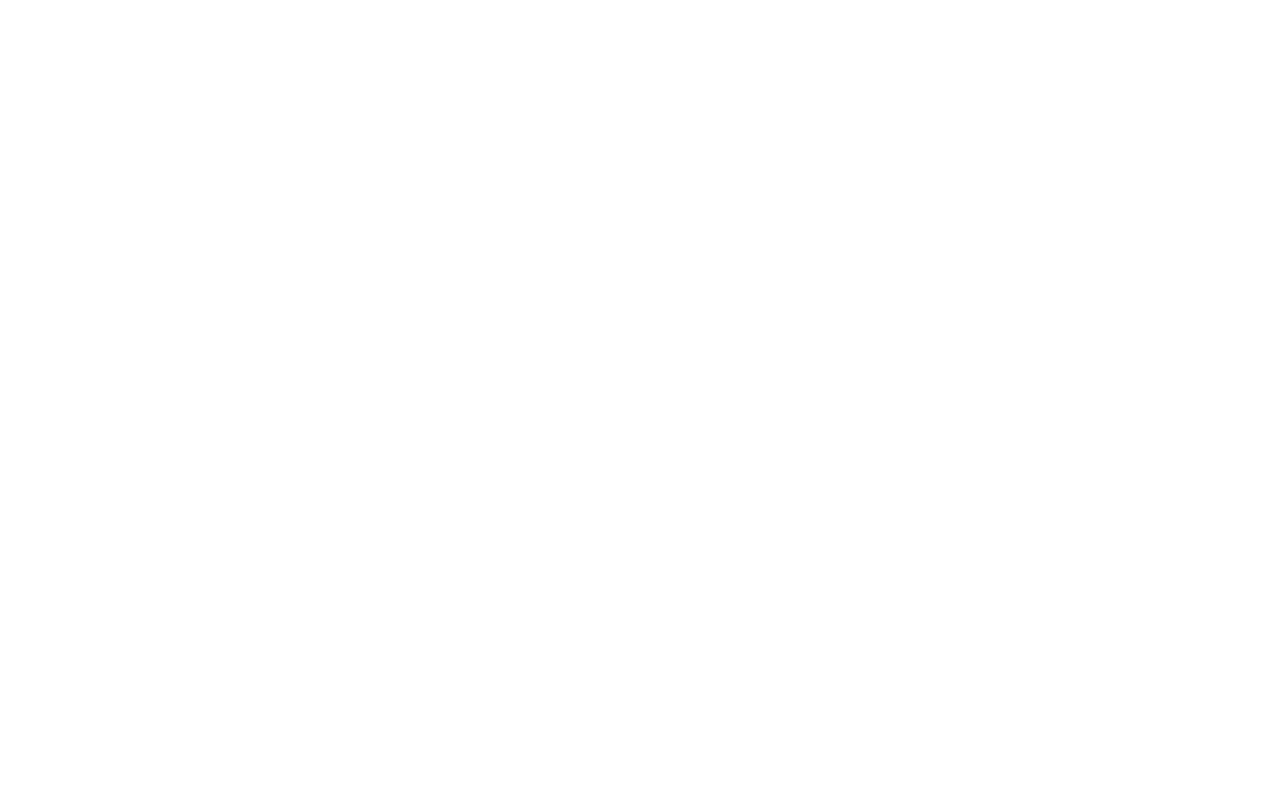
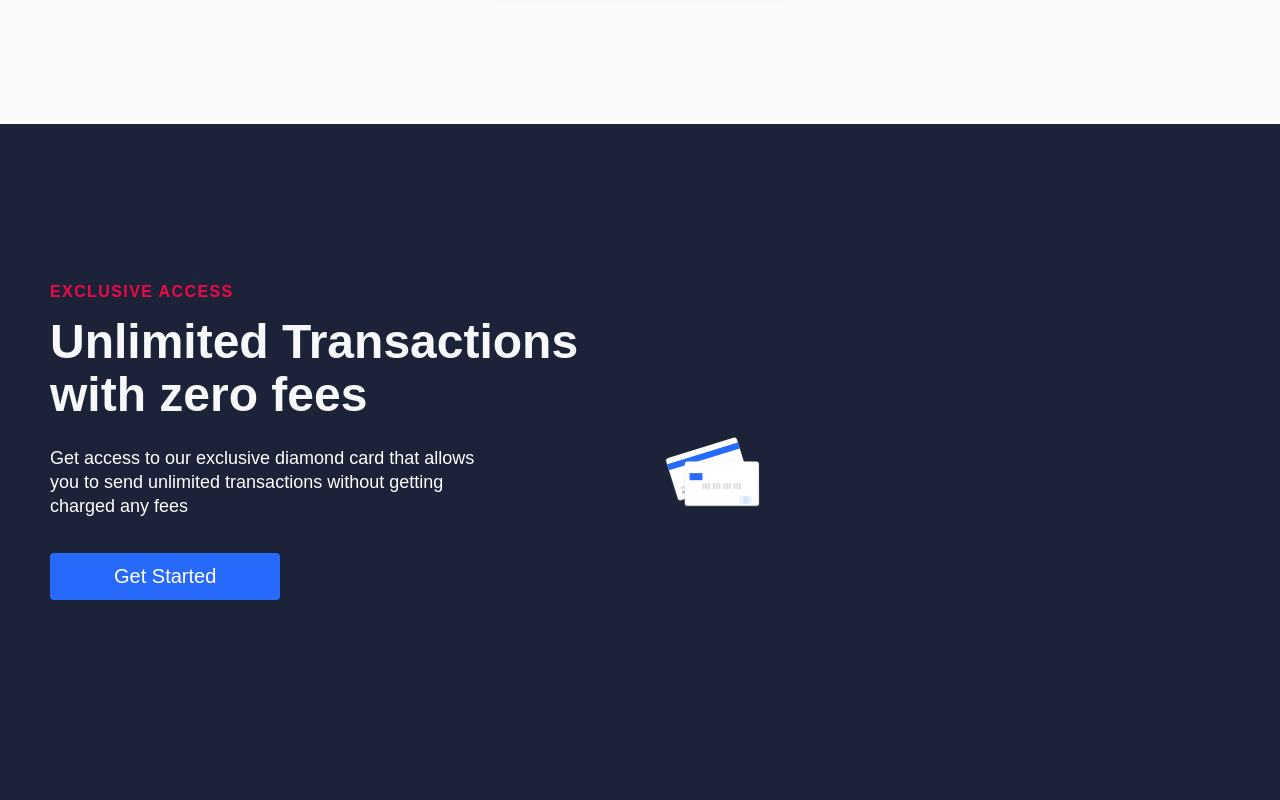
Before and after one commit to gaetanfox/react-business-website, a React (Create React App) app: page /services in a window 1280 px wide. Shown: the part 740-1540 px from the top of the page. Before the commit the page ends 800 px from the top, so only its background shows below. Built offline with nearby package versions, Linux system fonts and the light colour scheme.

Commit message:
Footer and routes

```diff
--- a/src/App.js
+++ b/src/App.js
@@ -3,7 +3,10 @@
 import './App.css'
 import Navbar from './components/Navbar'
 import Home from './components/pages/HomePage/Home'
+import Services from './components/pages/Services/Services'
 import Footer from './components/pages/Footer/Footer'
+import Products from './components/pages/Products/Products'
+import SignUp from './components/pages/SignUp/SignUp'
 
 function App() {
   return (
@@ -11,6 +14,9 @@
       <Navbar />
       <Switch>
         <Route path='/' exact component={Home} />
+        <Route path='/services' component={Services} />
+        <Route path='/products' component={Products} />
+        <Route path='/sign-up' component={SignUp} />
       </Switch>
       <Footer />
     </Router>
--- /dev/null
+++ b/src/components/pages/Products/Data.js
@@ -0,0 +1,55 @@
+export const homeObjOne = {
+  lightBg: false,
+  lightText: true,
+  lightTextDesc: true,
+  topLine: 'Exclusive Access',
+  headline: 'Unlimited Transactions with zero fees',
+  description:
+    'Get access to our exclusive diamond card that allows you to  send unlimited transactions without getting charged any fees',
+  buttonLabel: 'Get Started',
+  imgStart: '',
+  img: 'images/svg-1.svg',
+  alt: 'Credit Card',
+}
+
+export const homeObjTwo = {
+  lightBg: false,
+  lightText: true,
+  lightTextDesc: true,
+  topLine: '100% SECURE',
+  headline: 'Stay protected 24/7 anywhere anytime',
+  description:
+    'We have you covered no matter where you are located. Over 140 locations worldwide to ensure you have access anytime',
+  buttonLabel: 'Learn More',
+  imgStart: '',
+  img: 'images/svg-5.svg',
+  alt: 'Vault',
+}
+
+export const homeObjThree = {
+  lightBg: true,
+  lightText: false,
+  lightTextDesc: false,
+  topLine: 'EASY SETUP',
+  headline: 'Super fast and simple onboarding process',
+  description:
+    "Get everything set up and ready in under 10 minutes. All you need to do is add your information and you're ready to go.",
+  buttonLabel: 'Start Now',
+  imgStart: 'start',
+  img: 'images/svg-7.svg',
+  alt: 'Vault',
+}
+
+export const homeObjFour = {
+  lightBg: false,
+  lightText: true,
+  lightTextDesc: true,
+  topLine: 'DATA ANALYTICS',
+  headline: 'Every transaction is stored on our secure cloud database',
+  description:
+    'Never ever have to worry again about saved reciepts. We store your data, so you can access it anytime.',
+  buttonLabel: 'Sign Up Now',
+  imgStart: 'start',
+  img: 'images/svg-8.svg',
+  alt: 'Vault',
+}
--- /dev/null
+++ b/src/components/pages/Products/Products.js
@@ -0,0 +1,13 @@
+import React from 'react'
+import HeroSection from '../../HeroSection'
+import { homeObjFour } from './Data'
+
+function Products() {
+  return (
+    <>
+      <HeroSection {...homeObjFour} />
+    </>
+  )
+}
+
+export default Products
--- /dev/null
+++ b/src/components/pages/Services/Data.js
@@ -0,0 +1,55 @@
+export const homeObjOne = {
+  lightBg: false,
+  lightText: true,
+  lightTextDesc: true,
+  topLine: 'Exclusive Access',
+  headline: 'Unlimited Transactions with zero fees',
+  description:
+    'Get access to our exclusive diamond card that allows you to  send unlimited transactions without getting charged any fees',
+  buttonLabel: 'Get Started',
+  imgStart: '',
+  img: 'images/svg-1.svg',
+  alt: 'Credit Card',
+}
+
+export const homeObjTwo = {
+  lightBg: false,
+  lightText: true,
+  lightTextDesc: true,
+  topLine: '100% SECURE',
+  headline: 'Stay protected 24/7 anywhere anytime',
+  description:
+    'We have you covered no matter where you are located. Over 140 locations worldwide to ensure you have access anytime',
+  buttonLabel: 'Learn More',
+  imgStart: '',
+  img: 'images/svg-5.svg',
+  alt: 'Vault',
+}
+
+export const homeObjThree = {
+  lightBg: true,
+  lightText: false,
+  lightTextDesc: false,
+  topLine: 'EASY SETUP',
+  headline: 'Super fast and simple onboarding process',
+  description:
+    "Get everything set up and ready in under 10 minutes. All you need to do is add your information and you're ready to go.",
+  buttonLabel: 'Start Now',
+  imgStart: 'start',
+  img: 'images/svg-7.svg',
+  alt: 'Vault',
+}
+
+export const homeObjFour = {
+  lightBg: false,
+  lightText: true,
+  lightTextDesc: true,
+  topLine: 'DATA ANALYTICS',
+  headline: 'Every transaction is stored on our secure cloud database',
+  description:
+    'Never ever have to worry again about saved reciepts. We store your data, so you can access it anytime.',
+  buttonLabel: 'Sign Up Now',
+  imgStart: 'start',
+  img: 'images/svg-8.svg',
+  alt: 'Vault',
+}
--- /dev/null
+++ b/src/components/pages/Services/Services.js
@@ -0,0 +1,15 @@
+import React from 'react'
+import HeroSection from '../../HeroSection'
+import Pricing from '../../Pricing'
+import { homeObjOne } from './Data'
+
+function Services() {
+  return (
+    <>
+      <Pricing />
+      <HeroSection {...homeObjOne} />
+    </>
+  )
+}
+
+export default Services
--- /dev/null
+++ b/src/components/pages/SignUp/Data.js
@@ -0,0 +1,55 @@
+export const homeObjOne = {
+  lightBg: false,
+  lightText: true,
+  lightTextDesc: true,
+  topLine: 'Exclusive Access',
+  headline: 'Unlimited Transactions with zero fees',
+  description:
+    'Get access to our exclusive diamond card that allows you to  send unlimited transactions without getting charged any fees',
+  buttonLabel: 'Get Started',
+  imgStart: '',
+  img: 'images/svg-1.svg',
+  alt: 'Credit Card',
+}
+
+export const homeObjTwo = {
+  lightBg: false,
+  lightText: true,
+  lightTextDesc: true,
+  topLine: '100% SECURE',
+  headline: 'Stay protected 24/7 anywhere anytime',
+  description:
+    'We have you covered no matter where you are located. Over 140 locations worldwide to ensure you have access anytime',
+  buttonLabel: 'Learn More',
+  imgStart: '',
+  img: 'images/svg-5.svg',
+  alt: 'Vault',
+}
+
+export const homeObjThree = {
+  lightBg: true,
+  lightText: false,
+  lightTextDesc: false,
+  topLine: 'EASY SETUP',
+  headline: 'Super fast and simple onboarding process',
+  description:
+    "Get everything set up and ready in under 10 minutes. All you need to do is add your information and you're ready to go.",
+  buttonLabel: 'Start Now',
+  imgStart: 'start',
+  img: 'images/svg-7.svg',
+  alt: 'Vault',
+}
+
+export const homeObjFour = {
+  lightBg: false,
+  lightText: true,
+  lightTextDesc: true,
+  topLine: 'DATA ANALYTICS',
+  headline: 'Every transaction is stored on our secure cloud database',
+  description:
+    'Never ever have to worry again about saved reciepts. We store your data, so you can access it anytime.',
+  buttonLabel: 'Sign Up Now',
+  imgStart: 'start',
+  img: 'images/svg-8.svg',
+  alt: 'Vault',
+}
--- /dev/null
+++ b/src/components/pages/SignUp/SignUp.js
@@ -0,0 +1,13 @@
+import React from 'react'
+import HeroSection from '../../HeroSection'
+import { homeObjThree } from './Data'
+
+function SignUp() {
+  return (
+    <>
+      <HeroSection {...homeObjThree} />
+    </>
+  )
+}
+
+export default SignUp
```
